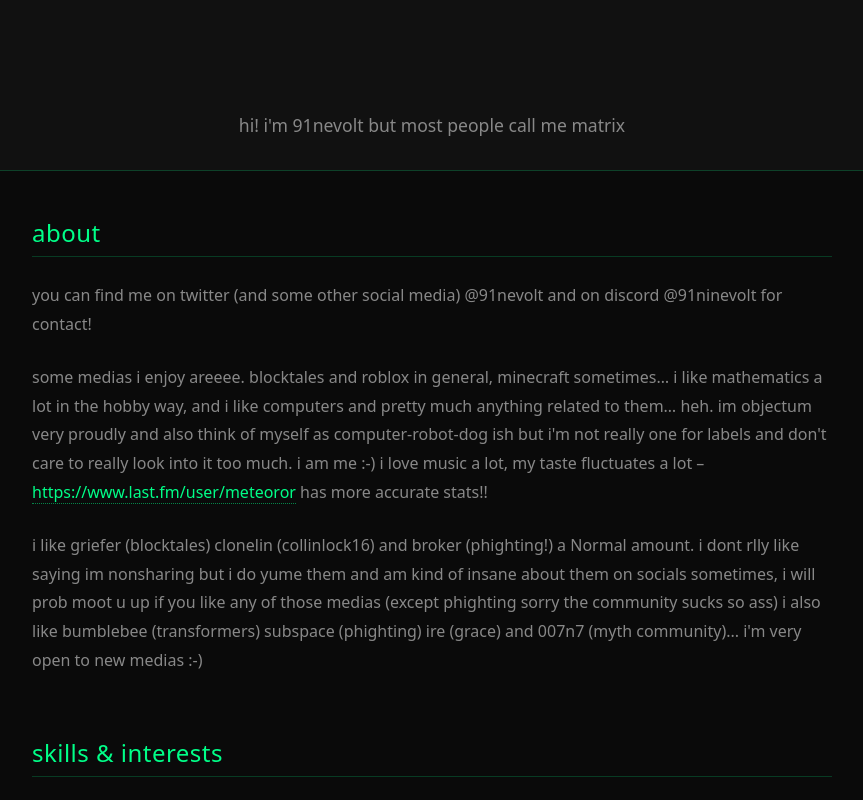
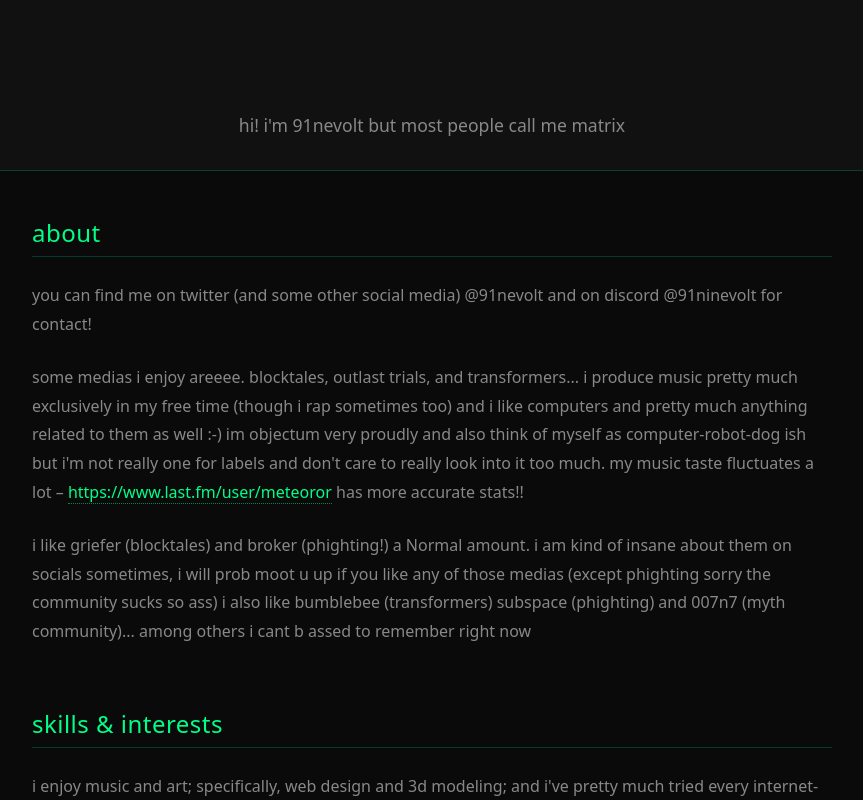
Before and after one commit to meteoror/bento-website, a React (Vite) app: page / in a window 1280 px wide. Shown: the top 800 px of the page, without its empty margins (208-1071 px from the left). Built offline with nearby package versions, Linux system fonts and the light colour scheme.

Commit message:
updated my section for like... about me??

```diff
--- a/src/pages/Home.tsx
+++ b/src/pages/Home.tsx
@@ -85,13 +85,12 @@ const App: React.FC = () => {
                 @91nevolt and on discord @91ninevolt for contact!
               </p>
               <p>
-                some medias i enjoy areeee. blocktales and roblox in general,
-                minecraft sometimes… i like mathematics a lot in the hobby way,
-                and i like computers and pretty much anything related to them…
-                heh. im objectum very proudly and also think of myself as
+                some medias i enjoy areeee. blocktales, outlast trials,
+                and transformers... i produce music pretty much exclusively in my free time (though i rap sometimes too)
+                and i like computers and pretty much anything related to them as well :-)
+                im objectum very proudly and also think of myself as
                 computer-robot-dog ish but i'm not really one for labels and
-                don't care to really look into it too much. i am me :-) i love
-                music a lot, my taste fluctuates a lot –{" "}
+                don't care to really look into it too much. my music taste fluctuates a lot –{" "}
                 <a
                   href="https://www.last.fm/user/meteoror"
                   target="_blank"
@@ -103,14 +102,11 @@ const App: React.FC = () => {
                 has more accurate stats!!
               </p>
               <p>
-                i like griefer (blocktales) clonelin (collinlock16) and broker
-                (phighting!) a Normal amount. i dont rlly like saying im
-                nonsharing but i do yume them and am kind of insane about them
+                i like griefer (blocktales) and broker
+                (phighting!) a Normal amount. i am kind of insane about them
                 on socials sometimes, i will prob moot u up if you like any of
                 those medias (except phighting sorry the community sucks so ass)
-                i also like bumblebee (transformers) subspace (phighting) ire
-                (grace) and 007n7 (myth community)... i'm very open to new
-                medias :-)
+                i also like bumblebee (transformers) subspace (phighting) and 007n7 (myth community)... among others i cant b assed to remember right now
               </p>
             </div>
           </section>
@@ -123,7 +119,7 @@ const App: React.FC = () => {
                 i enjoy music and art; specifically, web design and 3d modeling;
                 and i've pretty much tried every internet-related thing out
                 there that there is! i can use touchdesigner, video editing
-                software, and a lot of other softwares very well (just ask.) my
+                software, and a lot of other softwares very well. my
                 commissions are always open and i can really do anything save
                 for actual 2d art!
               </p>
```
